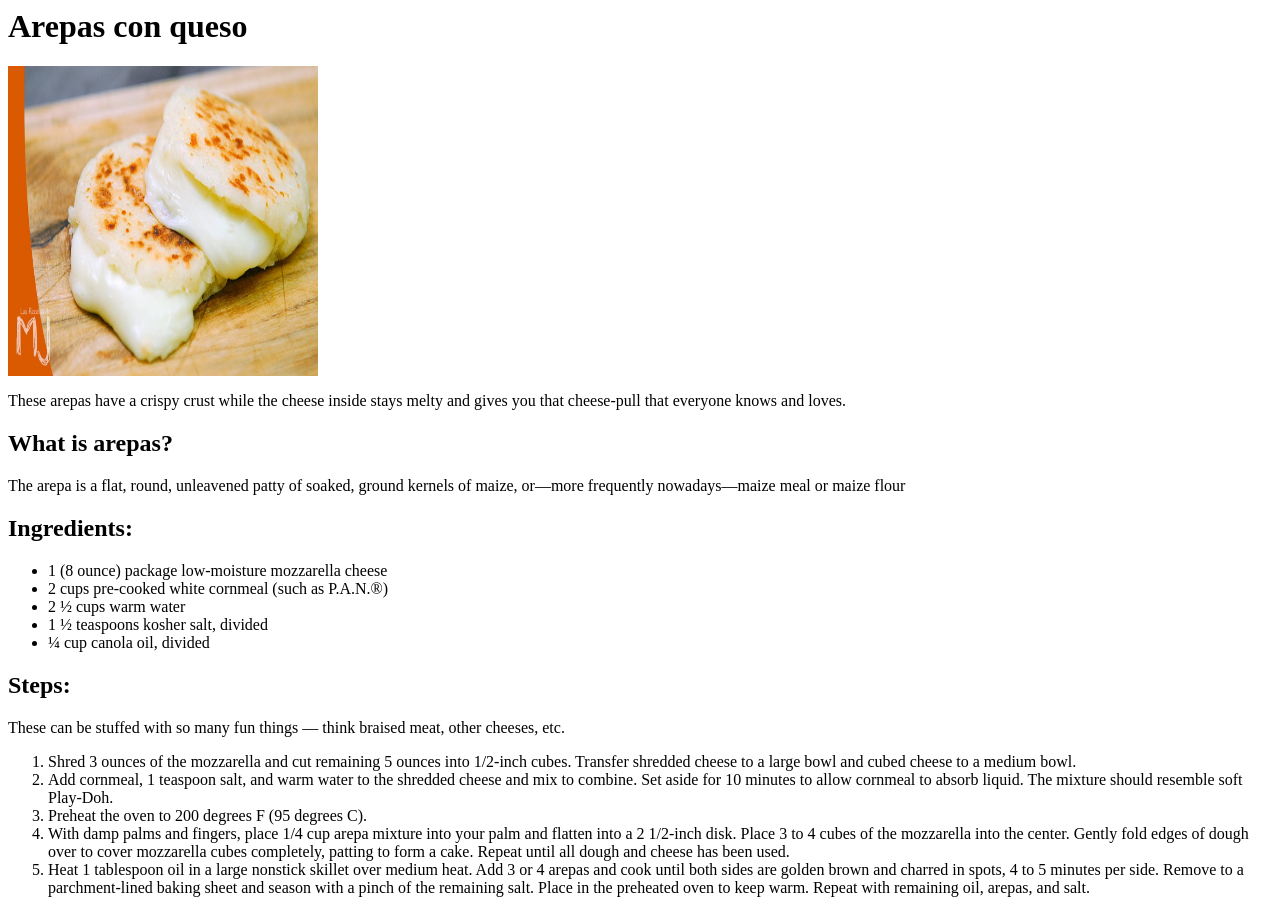
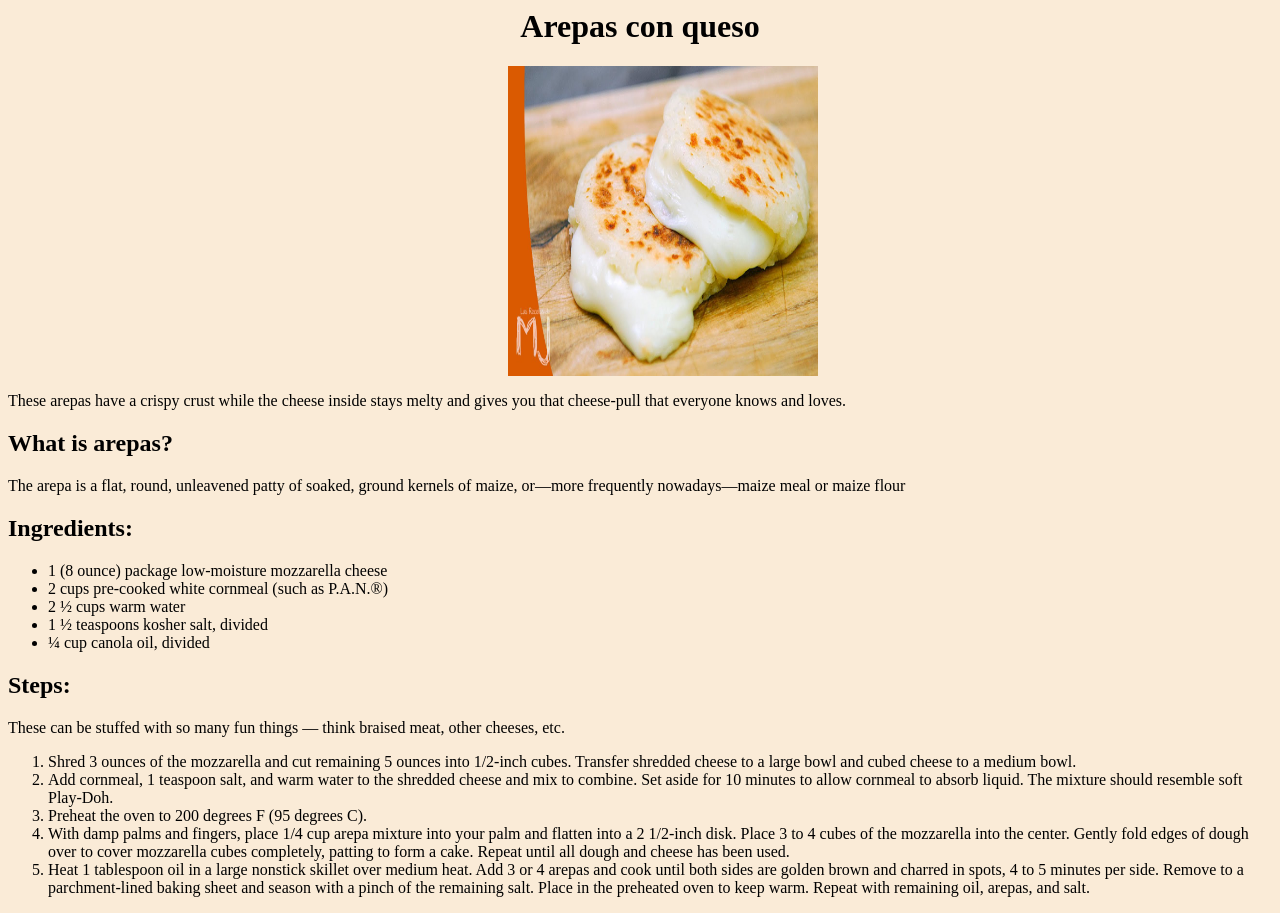
Before and after one commit to Arcanio/odin-recipes, a plain HTML site: page recipes/arepas.html in a window 1280 px wide. Drawn offline with Linux system fonts and the light colour scheme.

Commit message:
Agregado algo de CSS

```diff
--- a/recipes/arepas.html
+++ b/recipes/arepas.html
@@ -1,6 +1,13 @@
+<head>
+    <link rel="stylesheet" href="../styles.css">
+</head>
+
 <h1>Arepas con queso</h1>
 
-<img src="arepa.jpg" alt="arepas con queso" width="310" height="310" >
+<div id="img">
+    <img src="arepa.jpg" alt="arepas con queso" width="310" height="310" >
+</div>
+
 
 <p>These arepas have a crispy crust while the cheese inside stays melty and gives you that cheese-pull that everyone knows and loves.</p>
 
--- /dev/null
+++ b/styles.css
@@ -0,0 +1,16 @@
+* {
+    background-color: antiquewhite;
+}
+
+h1 {
+    text-align: center;
+}
+
+body div {
+    align-items: center;
+    margin-left: 550px;
+}
+
+#img {
+    margin-left: 500px;
+}
```
Also changed, not shown: index.html (+8 -6 lines), recipes/carbonara.html (+8 -1 lines), recipes/chicken.html (+8 -1 lines).
